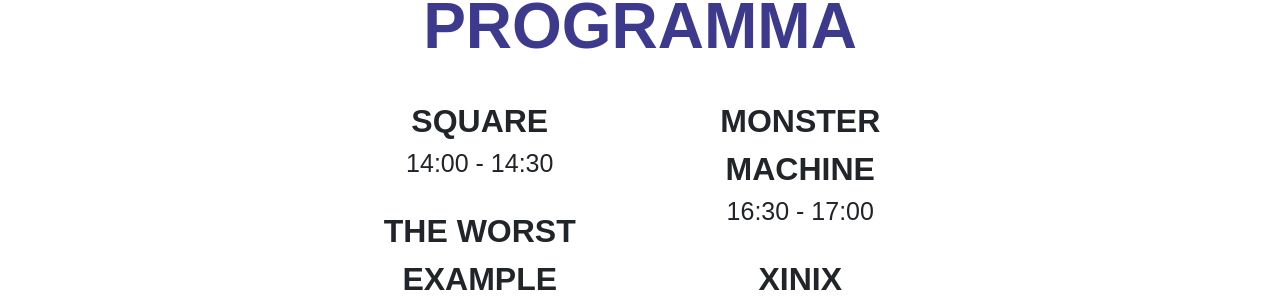
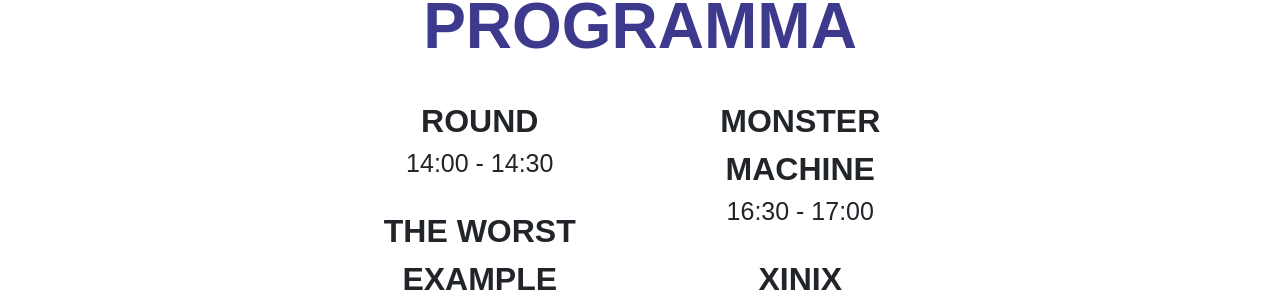
Before and after one commit to sneeuwpop-festival/sneeuwpop.nl, a Jekyll site: the page built from index.md, in a window 1280 px wide and 900 px high, scrolled down 342 px. Shown: the part 157-457 px from the top of the window. Built offline with Jekyll 4.4.1, drawn with Linux system fonts in a browser that asks for light colours.

Commit message:
Update bands.yml

```diff
--- a/_data/bands.yml
+++ b/_data/bands.yml
@@ -1,4 +1,4 @@
-- name: Square
+- name: round
   start: "14:00"
   end: "14:30"
   uri: square
```
